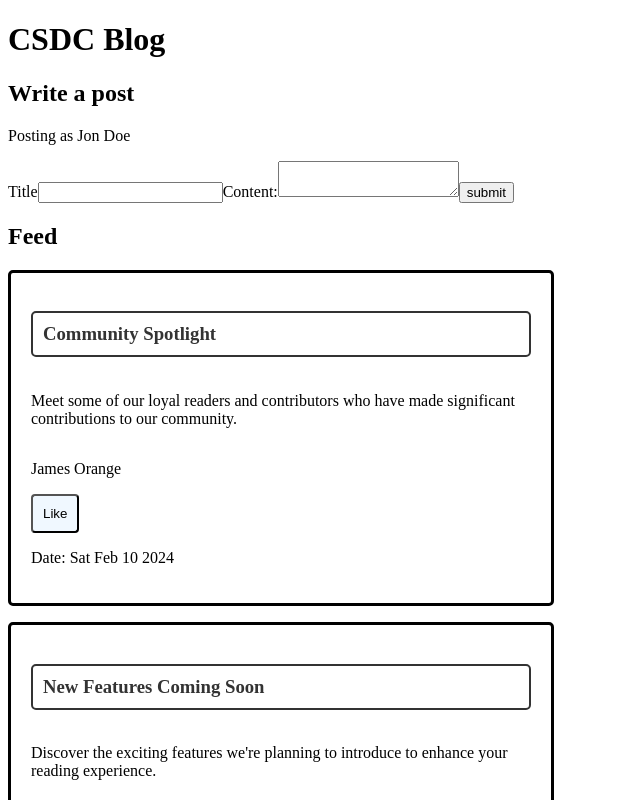
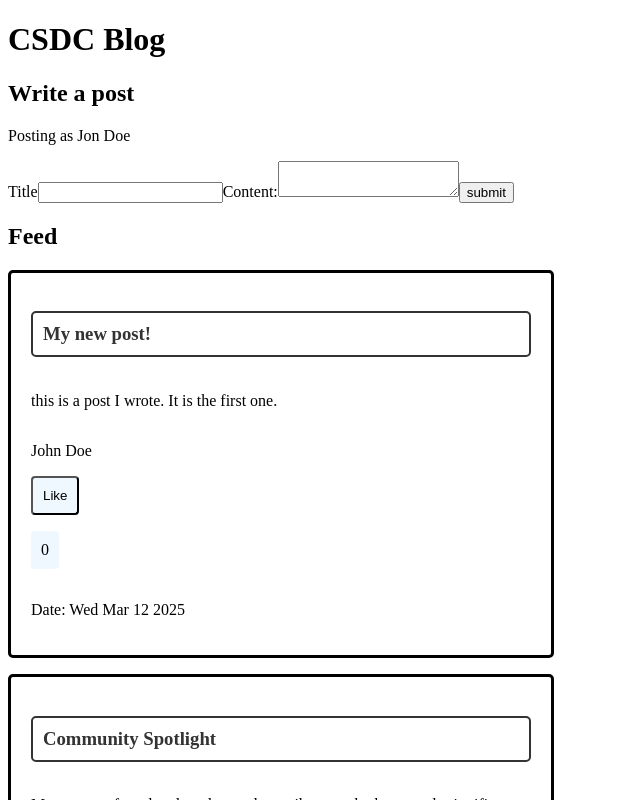
Before and after one commit to Collaborative-Software-Development-Club/ReactNewsBlog, a React (Create React App) app in the folder react-news-blog/: page / in a window 1280 px wide. Shown: the top 800 px of the page, without its empty margins (0-640 px from the left). Built offline with nearby package versions, Linux system fonts and the light colour scheme.

Commit message:
likeButtonShown

```diff
--- a/react-news-blog/src/App.css
+++ b/react-news-blog/src/App.css
@@ -26,6 +26,12 @@
   border-radius: 4px;
 }
 
+.likes{
+  margin-right: auto;
+  background-color: aliceblue;
+  padding: 10px;
+  border-radius: 4px;
+}
 
 .blog-Post-Title{
   color: #333;
--- a/react-news-blog/src/data/placeholder.json
+++ b/react-news-blog/src/data/placeholder.json
@@ -7,7 +7,8 @@
 			"title": "My new post!",
 			"content": "this is a post I wrote. It is the first one.",
 			"author": "John Doe",
-			"date": "2014-03-12T13:37:27+00:00"
+			"date": "2025-03-12T13:37:27+00:00",
+			"likes": "0"
 		},
 		{
 			"title": "First Post Ever",
--- a/react-news-blog/src/data/useData.js
+++ b/react-news-blog/src/data/useData.js
@@ -5,7 +5,8 @@ function useData() {
 	console.log(data);
 	const [posts, setPosts] = useState(data.posts);
     posts.sort((postA, postB) => new Date(postB.date) - new Date(postA.date))
-	return { posts: posts, user: data.user, uploadPost: (postData) => setPosts([...posts, postData]) };
+	return { posts: posts, user: data.user,
+		uploadPost: (postData) => setPosts([...posts, postData]) };
 }
 
 export default useData;
--- a/react-news-blog/src/layouts/MainPage/BlogPost.jsx
+++ b/react-news-blog/src/layouts/MainPage/BlogPost.jsx
@@ -7,6 +7,7 @@ const BlogPost = ({ postData }) => {
 			<p className="blog-Post-Content">{postData.content}</p>
             <p>{postData.author}</p>
 			<button className="like-Button"> Like </button>
+			<p className="likes">{postData.likes}</p>
             <p>Date: {new Date(postData.date).toDateString()}</p>
 		</div>
 	);
```
